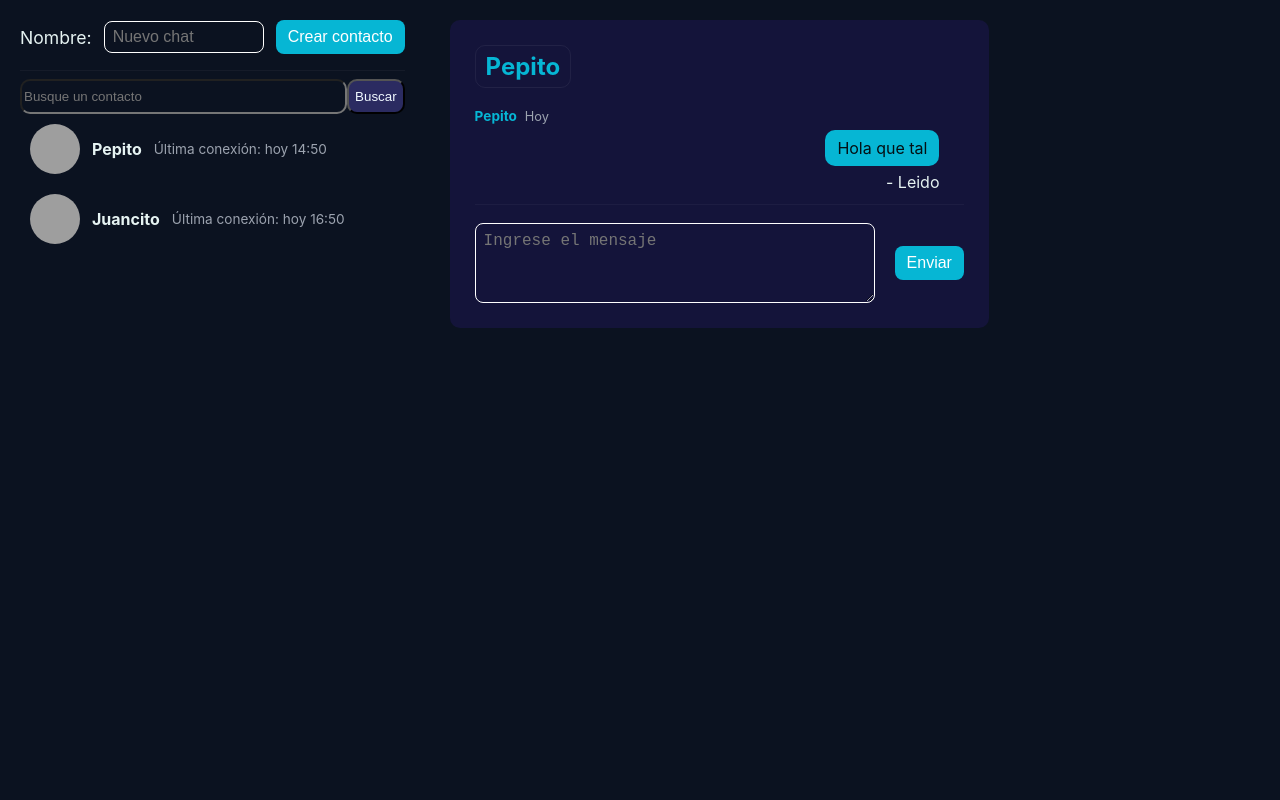
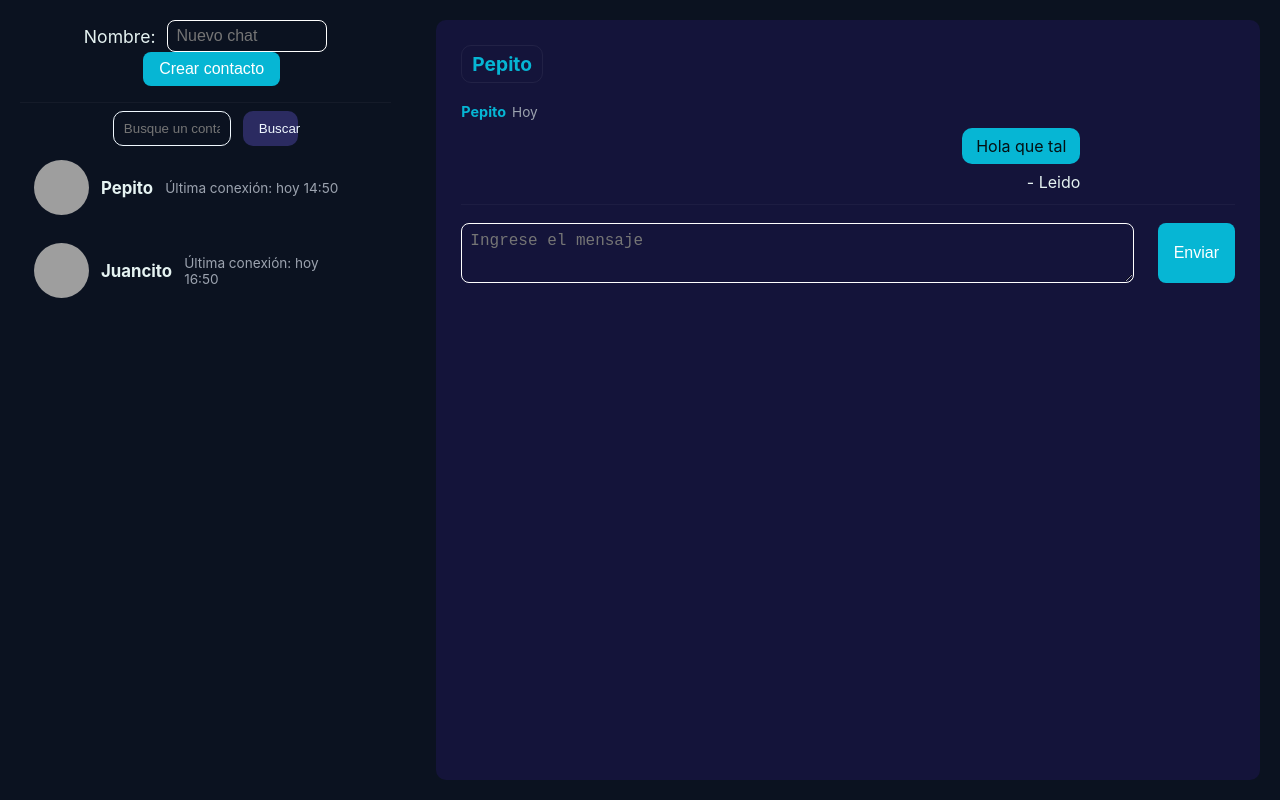
Before and after one commit to Taneitor/final, a React (Vite) app: page /chat/1 in a window 1280 px wide. Built offline with nearby package versions, Linux system fonts and the light colour scheme; grey boxes are pictures that could not be loaded.

Commit message:
ultimo commit creo

```diff
--- a/src/Components/AddNewContact/addnewcontact.css
+++ b/src/Components/AddNewContact/addnewcontact.css
@@ -1,28 +1,77 @@
-.button{ border-radius:8px;
-        color:hsl(44, 92%, 48%);
-        margin-left:12px;
-        font-size:1rem;
-        padding:8px 12px;
-        background:var(--accent);
-        border:none
-    }
+/* 🔹 Estilos base (móvil) */
+.button {
+  border-radius: 8px;
+  color: hsl(44, 92%, 48%);
+  margin-left: 12px;
+  font-size: 1rem;
+  padding: 8px 12px;
+  background: var(--accent);
+  border: none;
+}
 
-.input{ margin-left:12px; width:160px;
-        border-radius:8px;
-        color:var(--text);
-        font-size:1rem;
-        padding:6px 8px;
-        background:transparent;
-       /* border:1px solid rgba(255,255,255,0.04) */
-       border:1px solid rgb(255, 255, 255)
-    }
+.input {
+  margin-left: 12px;
+  width: 160px;
+  border-radius: 8px;
+  color: var(--text);
+  font-size: 1rem;
+  padding: 6px 8px;
+  background: transparent;
+  border: 1px solid rgb(255, 255, 255);
+}
 
-.contenedorform{ display:flex;
-                 justify-content:center;
-                 align-items:center;
-                 margin-bottom:16px
-                }
+.contenedorform {
+  display: flex;
+  justify-content: center;
+  align-items: center;
+  margin-bottom: 16px;
+  flex-wrap: wrap; /* 🔹 Mejor para móvil */
+}
 
-.nombre{ color:var(--text);
-         font-size:1.1rem
-        }
+.nombre {
+  color: var(--text);
+  font-size: 1.1rem;
+}
+
+/* 📱 Para pantallas pequeñas (máx 480px) */
+@media (max-width: 480px) {
+  .input {
+    width: 100%;
+    margin-left: 0;
+    margin-top: 8px;
+  }
+
+  .button {
+    width: 100%;
+    margin-left: 0;
+    margin-top: 8px;
+  }
+
+  .contenedorform {
+    flex-direction: column; /* 🔹 Columna en móvil */
+  }
+
+  .nombre {
+    font-size: 1rem;
+    text-align: center;
+  }
+}
+
+/* 📱 Tablet pequeña (480px – 768px) */
+@media (min-width: 480px) and (max-width: 768px) {
+  .input {
+    width: 200px;
+  }
+
+  .button {
+    font-size: 1.1rem;
+    padding: 10px 16px;
+  }
+}
+
+/* 🖥️ Desktop (más de 768px) */
+@media (min-width: 768px) {
+  .contenedorform {
+    flex-direction: row;
+  }
+}
--- a/src/Components/ChatDetail/chatdetail.css
+++ b/src/Components/ChatDetail/chatdetail.css
@@ -1,24 +1,70 @@
-.chatdetail{
+/* 🔹 Estilos base (móvil primero) */
+.chatdetail {
     margin-top: 0;
     color: var(--text);
-    margin-left: 25px;
-    padding: 25px;
+    margin-left: 0;            /* En móvil no dejamos margen lateral */
+    padding: 16px;
     border-radius: 10px;
     background: #14143a;
 }
 
-.chatdetail h2{
+.chatdetail h2 {
     margin: 0 0 12px 0;
     color: var(--accent);
     border: 1px solid rgba(255,255,255,0.06);
     border-radius: 10px;
     padding: 6px 10px;
     display: inline-block;
+    font-size: 1.1rem;
 }
 
-.chatdetail .meta{ display:flex;
-                   gap:12px;
-                   align-items:center
-                }
+.chatdetail .meta {
+    display: flex;
+    gap: 12px;
+    align-items: center;
+    flex-wrap: wrap;          /* Mejor para pantallas pequeñas */
+}
 
-.chatdetail .messages-area{ margin-top:12px }
+.chatdetail .messages-area {
+    margin-top: 12px;
+}
+
+/* 📱 Pantallas pequeñas (máx 480px) */
+@media (max-width: 480px) {
+    .chatdetail {
+        width: 100%;
+        margin-left: 0;
+        padding: 14px;
+    }
+
+    .chatdetail h2 {
+        font-size: 1rem;
+        padding: 5px 8px;
+    }
+}
+
+/* 📱 Tablet (481px – 768px) */
+@media (min-width: 481px) and (max-width: 768px) {
+    .chatdetail {
+        width: 90%;
+        margin: 0 auto;
+        padding: 20px;
+    }
+
+    .chatdetail h2 {
+        font-size: 1.15rem;
+    }
+}
+
+/* 🖥️ Desktop (más de 768px) */
+@media (min-width: 768px) {
+    .chatdetail {
+        width: 70%;
+        margin-left: 25px;   /* Tu diseño original */
+        padding: 25px;
+    }
+
+    .chatdetail h2 {
+        font-size: 1.2rem;
+    }
+}
--- a/src/Components/ChatList/chatlist.css
+++ b/src/Components/ChatList/chatlist.css
@@ -1,3 +1,4 @@
+/* 🔹 Estilos base (Móvil) */
 .chat-list{
     display: flex;
     align-items: center;
@@ -7,31 +8,97 @@
     transition: background 0.12s ease;
 }
 
-.chat-list:hover{ background: rgba(255,255,255,0.02);
-                  cursor:pointer
-                }
+.chat-list:hover{
+    background: rgba(255,255,255,0.02);
+    cursor: pointer;
+}
 
-.chat-list img{ width:50px; height:50px;
-                border-radius:50%;
-                object-fit:cover
-            }
+.chat-list img{
+    width: 44px;
+    height: 44px;
+    border-radius: 50%;
+    object-fit: cover;
+}
 
-.chat-list h2{ margin:0;
-               font-size:1rem;
-               color:var(--text)
-            }
+.chat-list h2{
+    margin: 0;
+    font-size: 0.95rem;
+    color: var(--text);
+}
 
-.chat-list span{ color:var(--muted);
-                 font-size:0.85rem
-               }
+.chat-list span{
+    color: var(--muted);
+    font-size: 0.75rem;
+}
 
-.chat-list a{ display:flex;
-              align-items:center;
-              gap:12px; width:100%
-            }
+.chat-list a{
+    display: flex;
+    align-items: center;
+    gap: 12px;
+    width: 100%;
+}
 
-hr{ border:none;
-    height:1px;
+hr{
+    border: none;
+    height: 1px;
     background: rgba(255,255,255,0.04);
-    margin:8px 0
+    margin: 8px 0;
 }
+
+/* 📱 Pantallas pequeñas (máx 480px) */
+@media (max-width: 480px) {
+    .chat-list img {
+        width: 40px;
+        height: 40px;
+    }
+
+    .chat-list h2 {
+        font-size: 0.9rem;
+    }
+
+    .chat-list span {
+        font-size: 0.7rem;
+    }
+}
+
+/* 📱 Tablet (481px – 768px) */
+@media (min-width: 481px) and (max-width: 768px) {
+    .chat-list {
+        padding: 12px;
+        gap: 14px;
+    }
+
+    .chat-list img {
+        width: 50px;
+        height: 50px;
+    }
+
+    .chat-list h2 {
+        font-size: 1rem;
+    }
+
+    .chat-list span {
+        font-size: 0.8rem;
+    }
+}
+
+/* 🖥️ Desktop (más de 768px) */
+@media (min-width: 768px) {
+    .chat-list {
+        padding: 14px;
+        gap: 16px;
+    }
+
+    .chat-list img {
+        width: 55px;
+        height: 55px;
+    }
+
+    .chat-list h2 {
+        font-size: 1.05rem;
+    }
+
+    .chat-list span {
+        font-size: 0.85rem;
+    }
+}
--- a/src/Components/CreateNewMessage/crearmsg.css
+++ b/src/Components/CreateNewMessage/crearmsg.css
@@ -1,25 +1,66 @@
-.mandar-msg{ display:flex;
-            gap:8px;
-            align-items:center;
-            padding-top:10px
-        }
-
-.mandar-msg textarea{
-    flex:1;
-    min-height:80px;
-    min-width: 400px;
-    color:var(--text);
-    font-size:1rem;
-    border-radius:8px;
-    padding:8px;
-    background:transparent;
-    border:1px solid rgb(255, 255, 255)
+/* 🔹 Estilos base (Móvil primero) */
+.mandar-msg {
+    display: flex;
+    flex-direction: column; /* Columna en móvil */
+    gap: 8px;
+    align-items: stretch;
+    padding-top: 10px;
 }
 
-.button{ border-radius:8px;
-        padding:8px 12px;
-        background:var(--accent);
-        border:none;
-        color:hsl(0, 100%, 100%);
-        cursor:pointer
+.mandar-msg textarea {
+    flex: 1;
+    min-height: 60px;       /* Más compacto en móvil */
+    width: 100%;            /* Ancho completo */
+    color: var(--text);
+    font-size: 1rem;
+    border-radius: 8px;
+    padding: 8px;
+    background: transparent;
+    border: 1px solid rgb(255, 255, 255);
+    resize: vertical;       /* Permite cambiar altura */
+}
+
+.button {
+    border-radius: 8px;
+    padding: 8px 12px;
+    background: var(--accent);
+    border: none;
+    color: hsl(0, 100%, 100%);
+    cursor: pointer;
+    width: 100%;            /* Botón ancho completo en móvil */
+}
+
+/* 📱 Tablet (481px – 768px) */
+@media (min-width: 481px) and (max-width: 768px) {
+    .mandar-msg {
+        flex-direction: row;  /* Fila en tablet */
+        align-items: flex-end;
     }
+
+    .mandar-msg textarea {
+        min-width: 250px;
+        max-width: 70%;
+    }
+
+    .button {
+        width: auto;          /* Tamaño automático del botón */
+    }
+}
+
+/* 🖥️ Desktop (más de 768px) */
+@media (min-width: 768px) {
+    .mandar-msg {
+        flex-direction: row;
+        gap: 12px;
+        padding-top: 10px;
+    }
+
+    .mandar-msg textarea {
+        min-width: 400px;     /* Mantiene tu ancho original */
+    }
+
+    .button {
+        width: auto;
+        padding: 8px 16px;
+    }
+}
--- a/src/Components/MessagesList/listmsgs.css
+++ b/src/Components/MessagesList/listmsgs.css
@@ -1,49 +1,101 @@
-.message{
-    display:flex;
-    flex-direction:column;
-    gap:6px;
-    margin:8px 0;
-    max-width: 95%;
-
+/* 🔹 Estilos base (móvil primero) */
+.message {
+    display: flex;
+    flex-direction: column;
+    gap: 6px;
+    margin: 6px 0;
+    max-width: 100%; /* Ocupa todo el ancho en móvil */
 }
 
-.message-meta{ display:flex;
-                gap:8px;
-                align-items:center
+.message-meta {
+    display: flex;
+    gap: 6px;
+    align-items: center;
+    flex-wrap: wrap; /* Mejor para pantallas pequeñas */
 }
 
-.message-meta h3{ margin:0;
-                  font-size:0.85rem;
-                  color:var(--accent)
+.message-meta h3 {
+    margin: 0;
+    font-size: 0.8rem;
+    color: var(--accent);
 }
 
-.message-meta .span{ color:var(--muted);
-                    font-size:0.8rem
+.message-meta .span {
+    color: var(--muted);
+    font-size: 0.75rem;
 }
 
-.message-bubble{
-    padding:8px 12px;
-    border-radius:10px;
-    max-width:80%;
+.message-bubble {
+    padding: 6px 10px;
+    border-radius: 10px;
+    max-width: 90%; /* Ajuste para móvil */
     color: orange;
+    word-wrap: break-word;
 }
 
-.message--mine .message-bubble{
+.message--mine .message-bubble {
     background: rgba(255,255,255,0.02);
     color: var(--text);
     align-self: flex-start;
 }
 
-.message--other .message-bubble{
+.message--other .message-bubble {
     background: var(--accent);
     color: #041014;
     align-self: flex-end;
 }
 
-.message-status{ align-self:flex-end }
+.message-status {
+    align-self: flex-end;
+}
 
-hr{ border: 10px;
-    height:1px;
+hr {
+    border: none;
+    height: 1px;
     background: rgba(255,255,255,0.04);
-    margin-top:12px
+    margin-top: 12px;
 }
+
+/* 📱 Tablet pequeña (481px – 768px) */
+@media (min-width: 481px) and (max-width: 768px) {
+    .message {
+        max-width: 95%;
+        gap: 8px;
+        margin: 8px 0;
+    }
+
+    .message-meta h3 {
+        font-size: 0.85rem;
+    }
+
+    .message-meta .span {
+        font-size: 0.8rem;
+    }
+
+    .message-bubble {
+        max-width: 85%;
+        padding: 8px 12px;
+    }
+}
+
+/* 🖥️ Desktop (más de 768px) */
+@media (min-width: 768px) {
+    .message {
+        max-width: 80%;
+        gap: 8px;
+        margin: 8px 0;
+    }
+
+    .message-meta h3 {
+        font-size: 0.9rem;
+    }
+
+    .message-meta .span {
+        font-size: 0.85rem;
+    }
+
+    .message-bubble {
+        max-width: 70%;
+        padding: 8px 14px;
+    }
+}
--- a/src/Components/buscador/buscador.css
+++ b/src/Components/buscador/buscador.css
@@ -1,17 +1,73 @@
-.divBuscar{
+/* 🔹 Estilos base (móvil primero) */
+.divBuscar {
     display: flex;
+    flex-direction: column; /* Móvil: en columna */
+    gap: 10px;
 }
 
-.buscador{
+.buscador {
     background-color: transparent;
     width: 100%;
     border-radius: 10px;
     height: 35px;
     color: aliceblue;
+    padding: 0 10px;
+    border: 1px solid aliceblue;
 }
 
-.buscar{
+.buscar {
     border-radius: 10px;
     color: aliceblue;
     background-color: rgb(43, 43, 97);
+    padding: 0 16px;
+    height: 35px;
+    border: none;
+    cursor: pointer;
 }
+
+/* 📱 Móvil pequeño (máx 480px) */
+@media (max-width: 480px) {
+    .divBuscar {
+        width: 100%;
+        padding: 0 10px;
+    }
+
+    .buscar {
+        width: 100%;  /* Botón ancho completo */
+    }
+}
+
+/* 📱 Tablet (481px – 768px) */
+@media (min-width: 481px) and (max-width: 768px) {
+    .divBuscar {
+        flex-direction: row;  /* Ya puede ir en fila */
+    }
+
+    .buscador {
+        width: 70%;
+    }
+
+    .buscar {
+        width: 30%;
+    }
+}
+
+/* 🖥️ Desktop (más de 768px) */
+@media (min-width: 768px) {
+    .divBuscar {
+        flex-direction: row;
+        align-items: center;
+        justify-content: center;
+        gap: 12px;
+        width: 50%; /* Ajusta si quieres más ancho */
+        margin: 0 auto;
+    }
+
+    .buscador {
+        width: 70%;
+    }
+
+    .buscar {
+        width: 30%;
+    }
+}
--- a/src/Screens/ChatScreen/chatscreen.css
+++ b/src/Screens/ChatScreen/chatscreen.css
@@ -1,32 +1,75 @@
-.container-chalist{
+/* 🔹 Estilos base (Móvil primero) */
+.container-chalist {
     display: flex;
-    gap: 20px;
+    flex-direction: column; /* Columna en móvil */
+    gap: 12px;
     width: 100%;
-    height: 100vh;
+    height: auto; /* Ajusta altura en móvil */
     margin: 0;
-    padding: 20px;
-    align-items: flex-start;
-
+    padding: 12px;
+    align-items: stretch;
 }
 
-.container-chalist > .chat-list-panel{
-    width: 320px;
+.container-chalist > .chat-list-panel {
+    width: 100%;           /* Panel ocupa todo el ancho en móvil */
     background: var(--card);
     border-radius: 10px;
     padding: 12px;
-    height: calc(100vh - 40px);
+    height: auto;          /* Ajusta altura según contenido */
+    max-height: 50vh;      /* Máximo medio viewport en móvil */
     overflow-y: auto;
 }
 
-.container-chalist > .chat-detail-panel{
-    flex: 1;
-    background: var(--card);
+.container-chalist > .chat-detail-panel {
+    width: 100%;
+    background: #000;      /* Mantener tu color original */
     border-radius: 10px;
     padding: 16px;
-    height: calc(100vh - 40px);
+    height: auto;
+    max-height: 50vh;
     overflow-y: auto;
-    background: #000;
 }
 
-/* cuando el layout sea simple (sin paneles), mantener estética */
-.container-chalist > h2{ color:var(--muted); margin: 24px }
+.container-chalist > h2 {
+    color: var(--muted);
+    margin: 16px 0;
+}
+
+/* 📱 Tablet (481px – 768px) */
+@media (min-width: 481px) and (max-width: 768px) {
+    .container-chalist {
+        flex-direction: row;    /* Paneles en fila */
+        gap: 16px;
+        height: 100vh;
+    }
+
+    .container-chalist > .chat-list-panel {
+        width: 200px;           /* Panel más estrecho */
+        max-height: calc(100vh - 32px);
+    }
+
+    .container-chalist > .chat-detail-panel {
+        flex: 1;
+        max-height: calc(100vh - 32px);
+    }
+}
+
+/* 🖥️ Desktop (más de 768px) */
+@media (min-width: 768px) {
+    .container-chalist {
+        flex-direction: row;
+        gap: 20px;
+        padding: 20px;
+        height: 100vh;
+    }
+
+    .container-chalist > .chat-list-panel {
+        width: 320px;           /* Mantiene tu ancho original */
+        height: calc(100vh - 40px);
+    }
+
+    .container-chalist > .chat-detail-panel {
+        flex: 1;
+        height: calc(100vh - 40px);
+    }
+}
```
Lines whose indentation alone changed are shown as unchanged.
